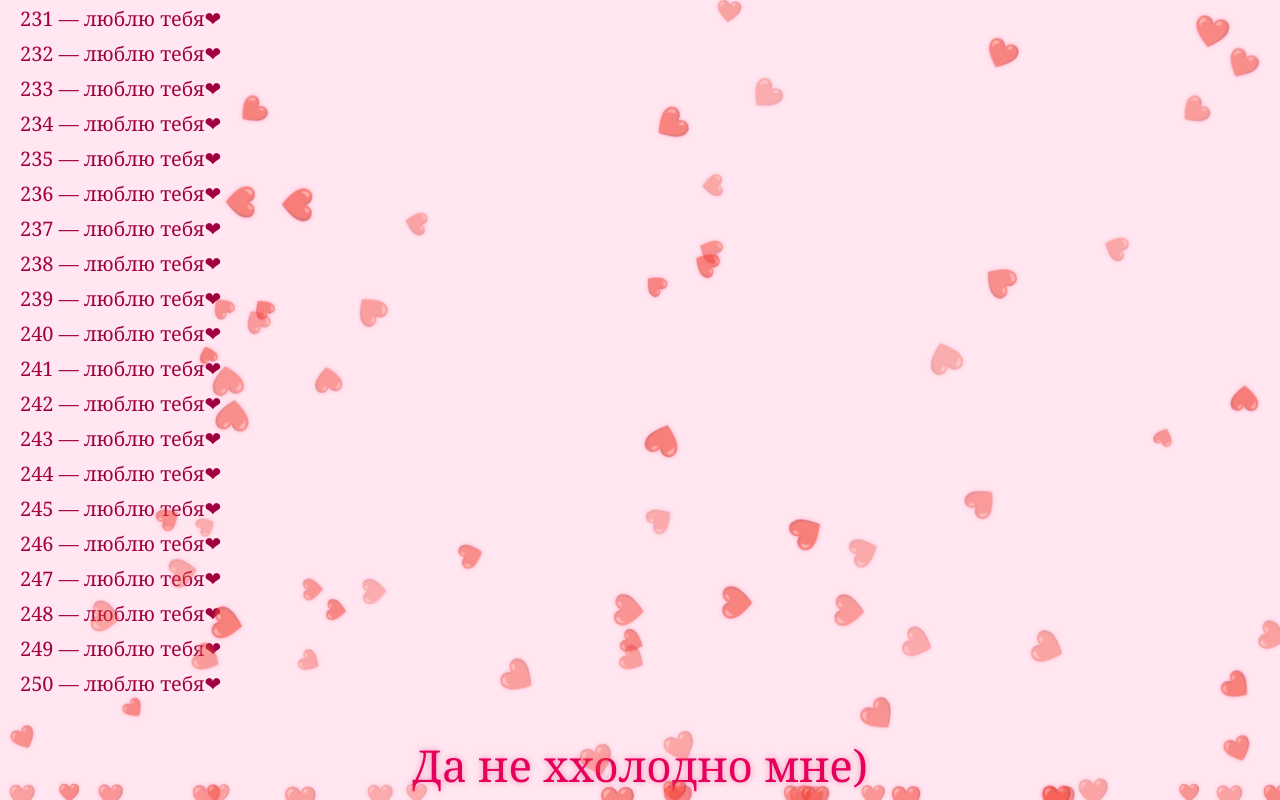
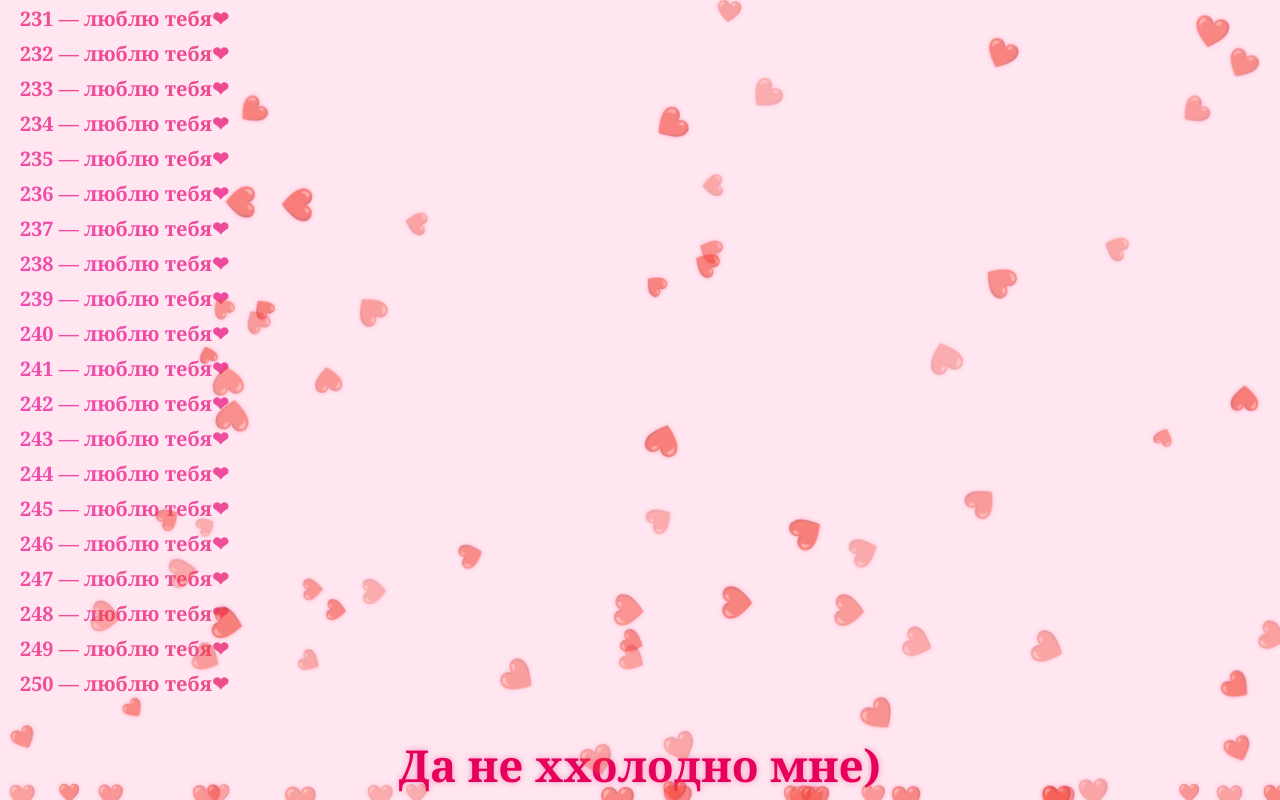
Before and after one commit to Kuaska/secret, a plain HTML site: page index.html in a window 1280 px wide. Both pictures are taken after a click on the button "Да". Drawn offline with Linux system fonts and the light colour scheme.

Commit message:
Update index.html

```diff
--- a/index.html
+++ b/index.html
@@ -22,7 +22,6 @@
             overflow-x: hidden;
         }
 
-        /* 💖 Падающие сердечки */
         .heart {
             position: fixed;
             top: -20px;
@@ -41,7 +40,6 @@
             }
         }
 
-        /* Вопрос */
         #content {
             position: relative;
             z-index: 10;
@@ -94,7 +92,6 @@
             transform: scale(1.03);
         }
 
-        /* Признание */
         #confession {
             position: fixed;
             top: 0;
@@ -110,7 +107,6 @@
             font-size: 1.25em;
             line-height: 1.6;
             font-family: 'Georgia', 'Times New Roman', serif;
-            color: #a00040; /* чуть темнее для лучшей читаемости */
         }
 
         #confession.active {
@@ -139,9 +135,9 @@
             font-size: 2.2em;
             color: #e6005c;
             text-shadow: 0 0 6px rgba(230, 0, 92, 0.4);
+            font-weight: bold;
         }
 
-        /* Скроллбар */
         #confession::-webkit-scrollbar {
             width: 6px;
         }
@@ -167,7 +163,6 @@
 <div id="confession"></div>
 
 <script>
-    // 🌸 Падающие сердечки
     function createHeart() {
         if (document.hidden) return;
         const heart = document.createElement('div');
@@ -187,7 +182,6 @@
     setInterval(createHeart, 150);
     for (let i = 0; i < 30; i++) setTimeout(createHeart, i * 60);
 
-    // === Логика кнопок ===
     const yesBtn = document.getElementById('yes');
     const noBtn = document.getElementById('no');
     const questionBlock = document.getElementById('question-block');
@@ -230,7 +224,6 @@
 
         confessionBlock.classList.add('active');
 
-        // 💬 Печатаем 250 строк (вместо 1000+)
         const total = 250;
         let current = 1;
         const batchSize = 10;
@@ -239,10 +232,9 @@
 
         function addBatch() {
             if (current > total) {
-                // Финальное сообщение
                 const finale = document.createElement('div');
                 finale.className = 'finale';
-                finale.innerHTML = 'Да не ххолодно мне)';
+                finale.textContent = 'Да не ххолодно мне)';
                 confessionBlock.appendChild(finale);
                 finale.scrollIntoView({ behavior: 'smooth', block: 'end' });
                 return;
@@ -252,14 +244,23 @@
             for (let i = 0; i < batchSize && current <= total; i++, current++) {
                 const div = document.createElement('div');
                 div.className = 'line';
+                const angle = 90 + (current * 1.7) % 360;
+                const baseHue = 335;
+                const hue1 = (baseHue + Math.sin(current * 0.15) * 12 + 360) % 360;
+                const hue2 = (baseHue + 20 + Math.cos(current * 0.1) * 15 + 360) % 360;
+                const gradient = `linear-gradient(${angle}deg, hsl(${hue1}, 85%, 62%), hsl(${hue2}, 75%, 58%))`;
                 div.textContent = `${current} — люблю тебя❤`;
+                div.style.background = gradient;
+                div.style.webkitBackgroundClip = 'text';
+                div.style.backgroundClip = 'text';
+                div.style.color = 'transparent';
+                div.style.fontWeight = '600';
                 frag.appendChild(div);
                 lastLine = div;
             }
 
             confessionBlock.appendChild(frag);
 
-            // Прокрутка — только раз в 20 строк, чтобы не тормозить
             if (current % 20 === 0 && lastLine) {
                 requestAnimationFrame(() => {
                     lastLine.scrollIntoView({ behavior: 'smooth', block: 'end' });
```
